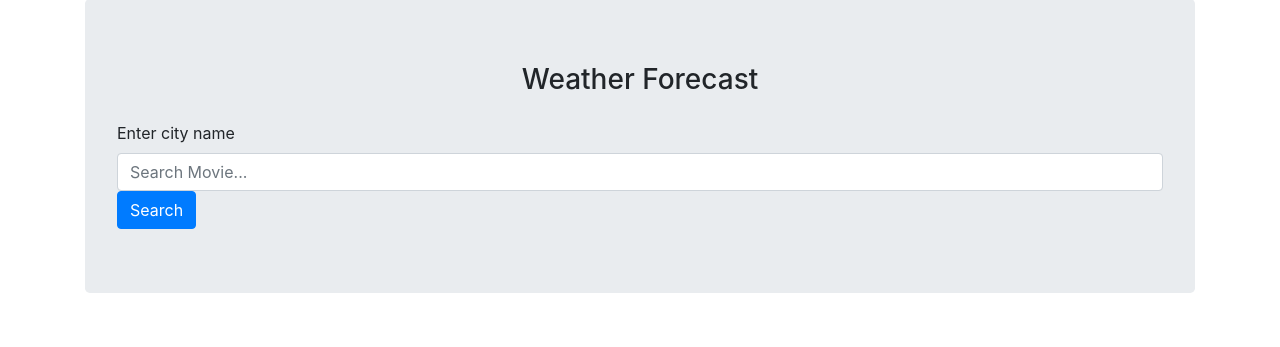
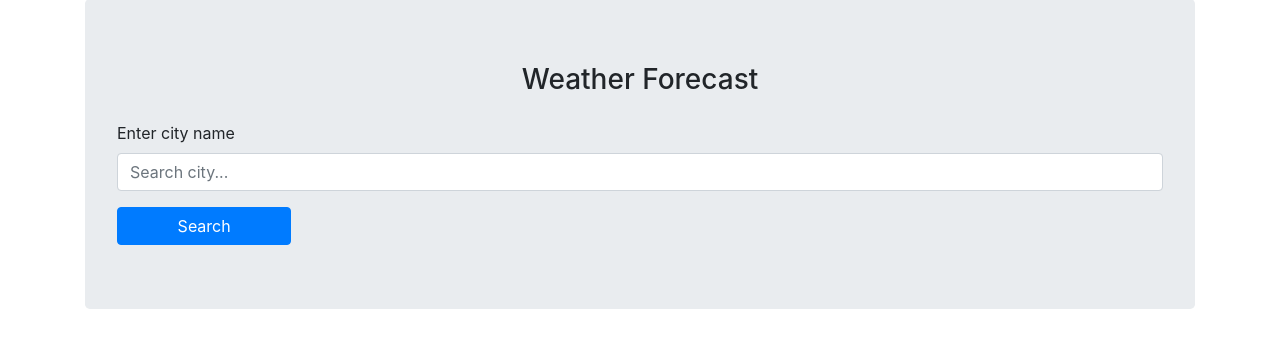
Before and after one commit to drenibra/OpenWeatherMap_exam, a plain HTML site: page index.html in a window 1280 px wide. Shown: the part 57-404 px from the top of the page. Drawn offline with nearby package versions, Linux system fonts and the light colour scheme.

Commit message:
progress

```diff
--- a/index.html
+++ b/index.html
@@ -25,8 +25,8 @@
                 <h3 class="text-center">Weather Forecast</h3>
                 <form id="searchForm" class="mt-4">
                     <label for="cityName">Enter city name</label>
-                    <input type="text" class="form-control" id="cityName" placeholder="Search Movie...">
-                    <button class="btn btn-primary" value="submit">Search</button>
+                    <input type="text" class="form-control" id="cityName" placeholder="Search city...">
+                    <button class="btn btn-primary mt-3 col-md-2 col-12" value="submit">Search</button>
                 </form>
             </div>
         </div>
```
Also changed, not shown: assets/js/main.js (+0 -25 lines).
